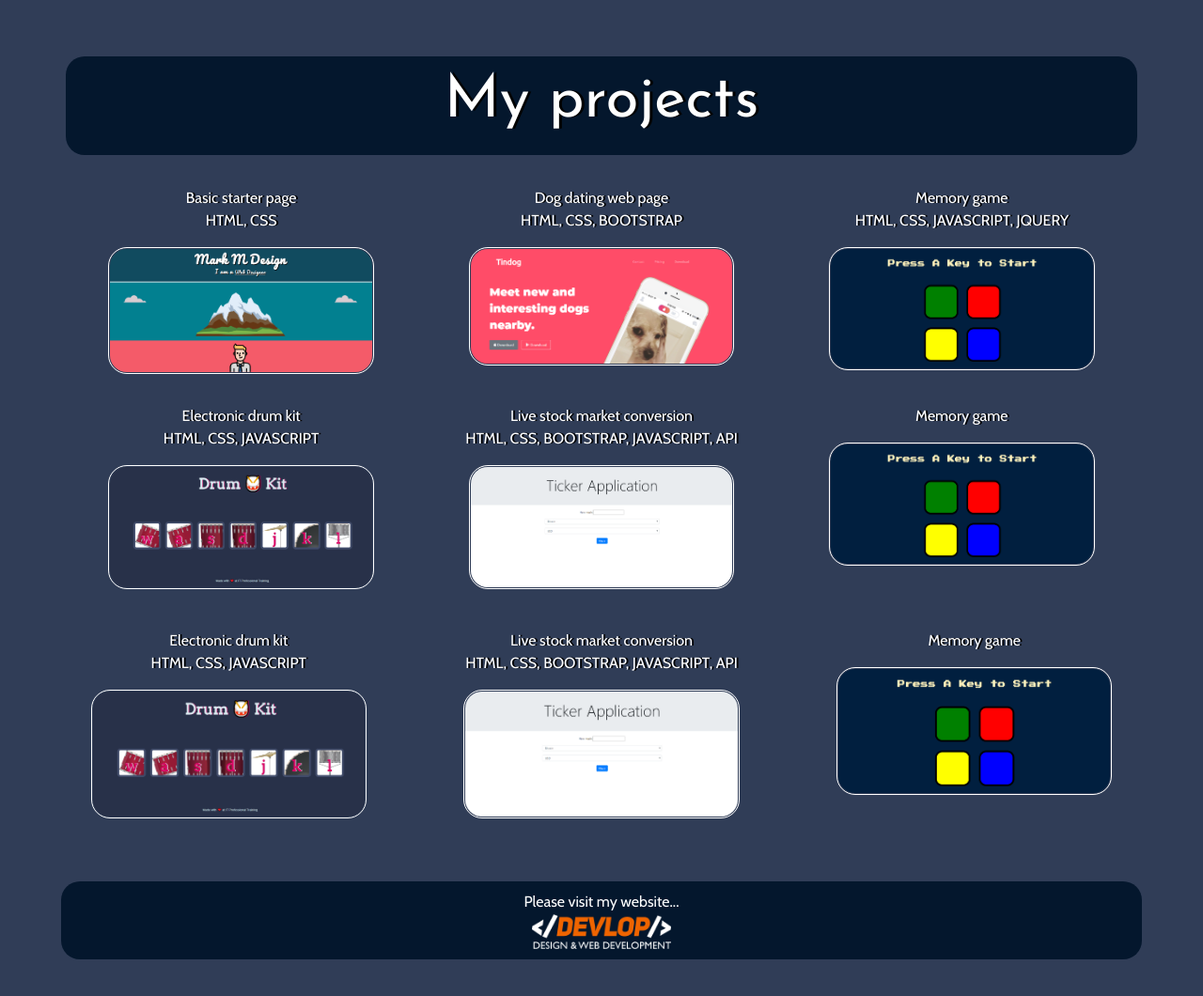
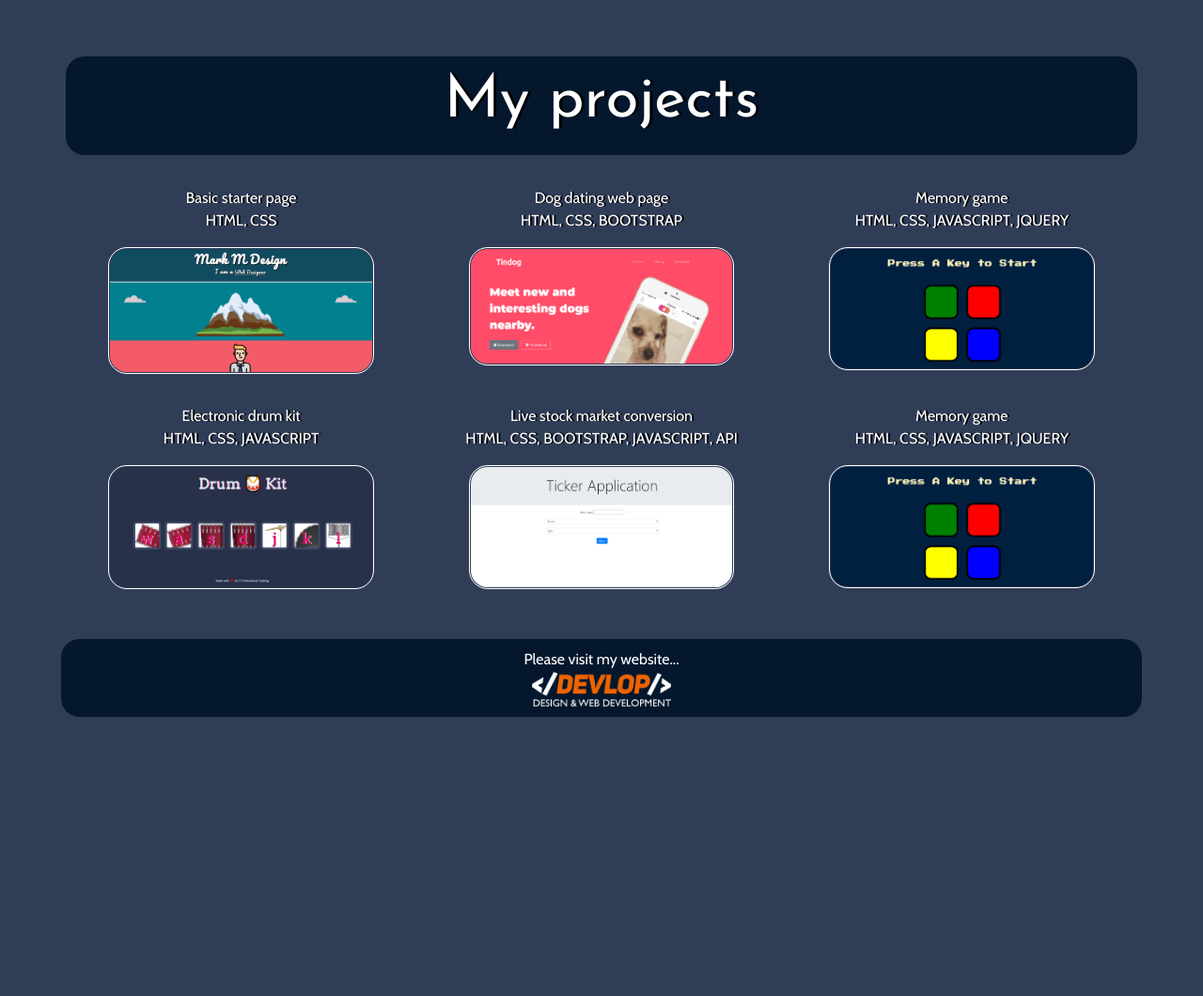
Before and after one commit to devlopuk/projects, a plain HTML site: page index.html in a window 1280 px wide. Shown: the whole page at 94% size. After the commit the page ends 833 px from the top, so only its background shows below. Drawn offline with nearby package versions, Linux system fonts and the light colour scheme.

Commit message:
Add files via upload

```diff
--- a/index.html
+++ b/index.html
@@ -40,29 +40,11 @@
 <a href="https://devlopuk.github.io/stock-market/" target="_stock">  <img src="ticker.png" class="grow"></a><hr>
     </div>
     <div class="col-sm">
-          <p>Memory game</p>
+          <p>Memory game<br>HTML, CSS, JAVASCRIPT, JQUERY</p>
 <a href="https://devlopuk.github.io/javascript/Game%20Challenge/" target="_simon">  <img src="simon.png" class="grow"></a><hr>
     </div>
   </div>
-
 </div>
-  <div class="row">
-    <div class="col-sm">
-          <p>Electronic drum kit<br>HTML, CSS, JAVASCRIPT</p>
-    <a href="https://devlopuk.github.io/javascript/Drum Kit/" target="_drum">  <img src="drum-kit.png" class="grow"></a><hr>
-
-    </div>
-    <div class="col-sm">
-          <p>Live stock market conversion<br>HTML, CSS, BOOTSTRAP, JAVASCRIPT, API</p>
-<a href="https://devlopuk.github.io/stock-market/" target="_stock">  <img src="ticker.png" class="grow"></a><hr>
-    </div>
-    <div class="col-sm">
-          <p>Memory game</p>
-<a href="https://devlopuk.github.io/javascript/Game%20Challenge/" target="_simon">  <img src="simon.png" class="grow"></a><hr>
-    </div>
-  </div>
-
-</div><br>
 <div class="container">
   <div class="row footer">
     <div class="col-sm">
```
